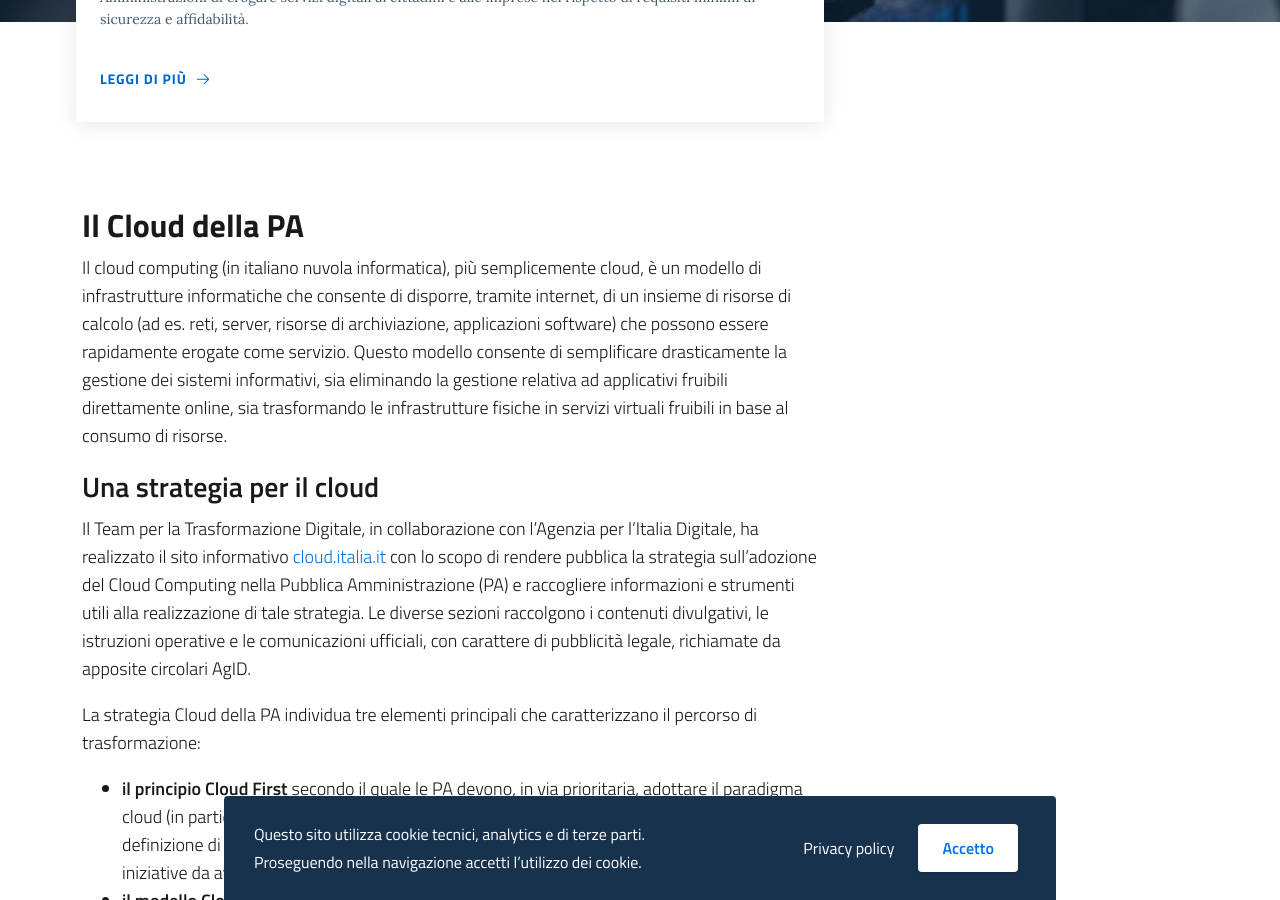
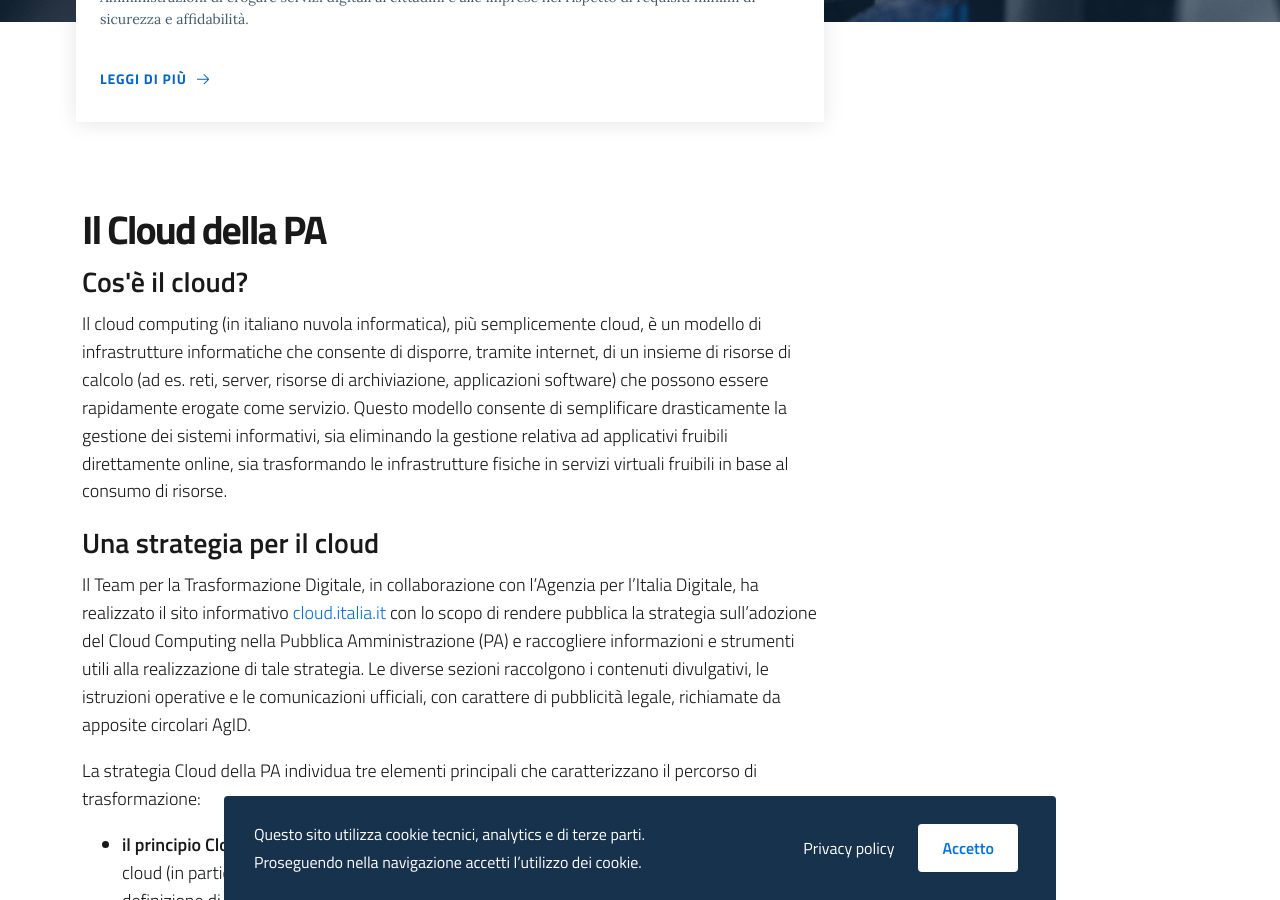
Before and after one commit to italia/cloud.italia.it, a Jekyll site: the page built from index.md, in a window 1280 px wide and 900 px high, scrolled down 871 px. Built offline with Jekyll 4.4.1, drawn with Linux system fonts in a browser that asks for light colours.

Commit message:
Update home-sections.html

```diff
--- a/_includes/home/home-sections.html
+++ b/_includes/home/home-sections.html
@@ -5,8 +5,10 @@
                 <article class="container my-4">
                     <div class="row">
                         <div class="col-12 col-lg-8">
-                            <h3><a id="cloud-della-pa">Il Cloud della PA</a></h3>
-                            <p>
+                            <h2><a id="cloud-della-pa">Il Cloud della PA</a></h2>
+
+			<h4><a id="cloud-computing">Cos'è il cloud?</a></h4>
+				<p>
                                 Il cloud computing (in italiano
                                 nuvola informatica), più semplicemente cloud, è un
                                 modello di infrastrutture informatiche che consente
```
